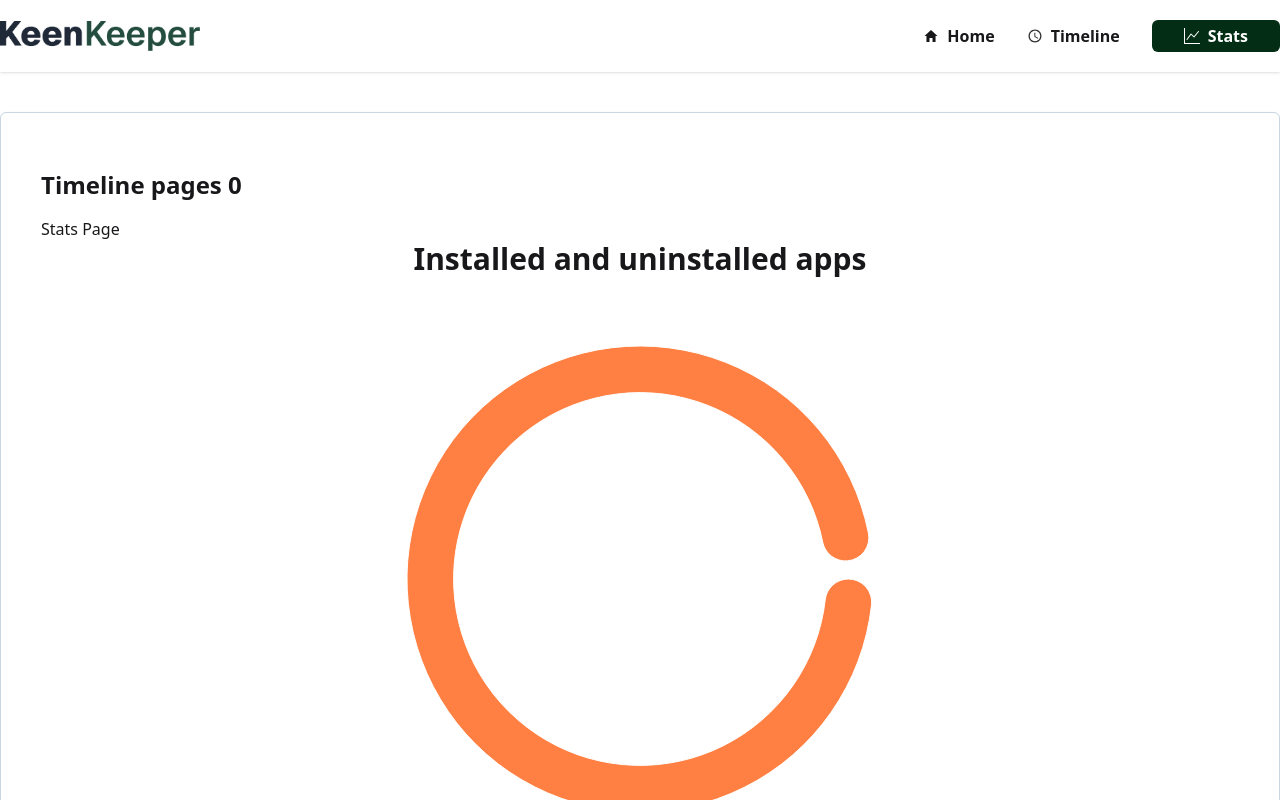
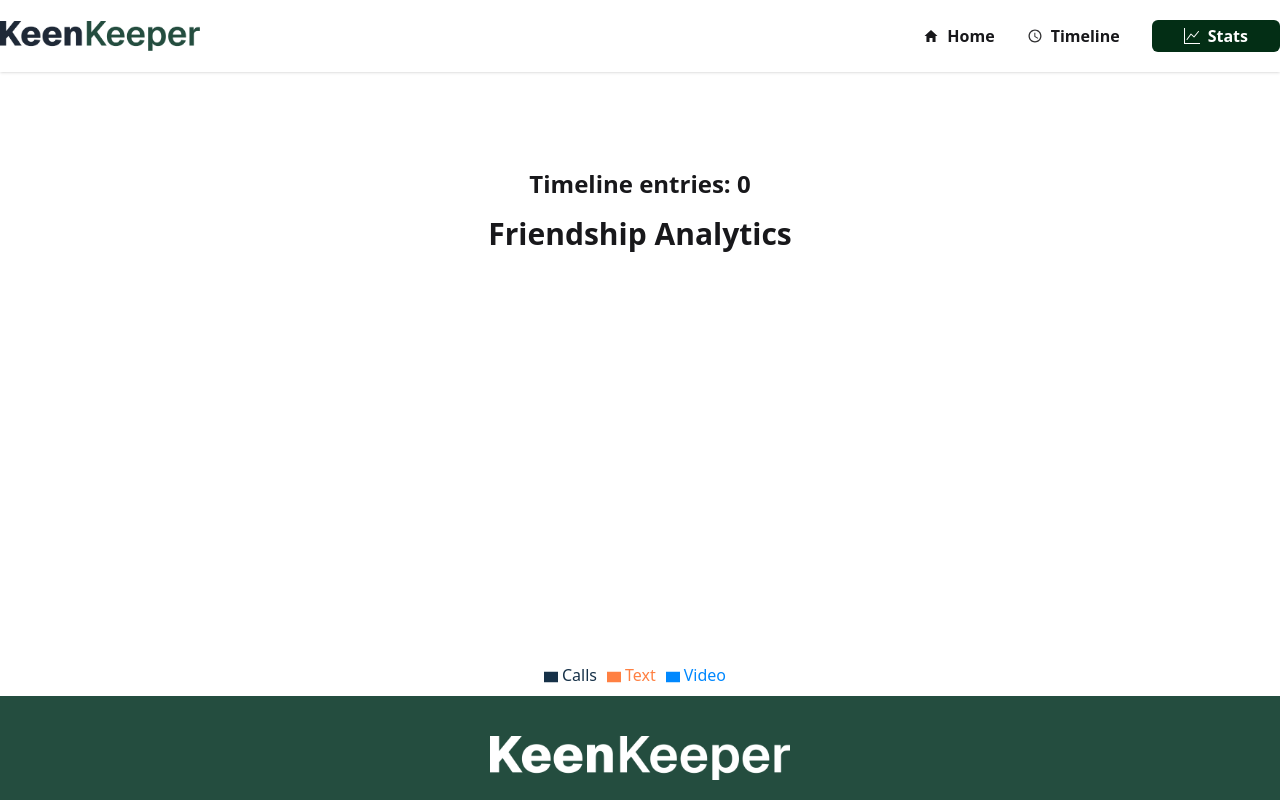
Before and after one commit to dhtanvir/keen-keeper-a7-project, a Next.js app: page /stats in a window 1280 px wide. Shown: the top 800 px of the page. Built offline with nearby package versions, Linux system fonts and the light colour scheme.

Commit message:
error solver

```diff
--- a/src/app/layout.js
+++ b/src/app/layout.js
@@ -24,7 +24,7 @@ export const metadata = {
 export default function RootLayout({ children }) {
   return (
     <html
-      lang="en"
+      lang="en" data-theme="light"
       className={`${geistSans.variable} ${geistMono.variable} h-full antialiased`}
     >
       <body className="min-h-full flex flex-col ">
--- a/src/app/stats/page.jsx
+++ b/src/app/stats/page.jsx
@@ -1,73 +1,69 @@
 "use client";
 import { KeenAppsContext } from "@/context/keen.context";
-import { use, useContext, useEffect, useState } from "react";
-import { Legend, Pie, PieChart, Tooltip } from "recharts";
+import { useContext, useEffect, useState } from "react";
+import { Legend, Pie, PieChart, Tooltip, ResponsiveContainer, Cell } from "recharts";
 
 const StatsPage = () => {
   const [apps, setApps] = useState([]);
-
-  const { timeline, setTimeline } = useContext(KeenAppsContext);
+  const { timeline } = useContext(KeenAppsContext);
 
   useEffect(() => {
     const fetchFriends = async () => {
+      try {
         const res = await fetch("http://localhost:3000/friends.json");
         const data = await res.json();
         setApps(data);
+      } catch (err) {
+        console.error("Error fetching data", err);
+      }
     };
     fetchFriends();
   }, []);
 
-  console.log(apps, "apps stats");
-  console.log(timeline, "timeline stats");
+
+  const counts = (timeline || []).reduce((acc, item) => {
+    const type = item.type.toLowerCase();
+
+    if (type.includes("video")) acc["Video"] = (acc["Video"] || 0) + 1;
+    else if (type.includes("text")) acc["Text"] = (acc["Text"] || 0) + 1;
+    else if (type.includes("call")) acc["Calls"] = (acc["Calls"] || 0) + 1;
+    return acc;
+  }, {});
+
+  const data = [
+    { name: "Calls", value: counts["Calls"] || 0, fill: "#163148" },
+    { name: "Video", value: counts["Video"] || 0, fill: "#0088FE" },
+    { name: "Text", value: counts["Text"] || 0, fill: "#FF8042" },
+  ];
+
+  return (
+    <div className="container mx-auto  py-20">
+      <h1 className="text-2xl font-bold py-4 text-center">
+        Timeline entries: {timeline.length}
+      </h1>
+
+      <div className="w-full" style={{ height: "400px" }}>
+        <h2 className="font-semibold text-3xl mb-10 text-center">
+          Friendship Analytics
+        </h2>
 
 
-  const uninstalledAppsLength = apps.length - timeline.length;
-  // console.log(uninstalledAppsLength, installedApps.length, "uninstalledApps");
-
-  const data = [
-    { name: "timeline", value: timeline.length, fill: "#0088FE" },
-    { name: "Uninstalled", value: uninstalledAppsLength, fill: "#FF8042" },
-  ];
-
-
-  return (
-    <div key={apps.id} className=" my-10 shadow p-10 rounded-md border
-     border-slate-300 container mx-auto">
-      <h1 className="text-2xl font-bold py-4">
-        Timeline pages {timeline.length}
-      </h1>
-      <h1>Stats Page</h1>
-
-      {/* reCh */}
-     <div >
-      <h2 className="font-semibold text-3xl mb-16 text-center">
-        Installed and uninstalled apps
-      </h2>
-      <PieChart
-        style={{
-          width: "100%",
-          maxWidth: "500px",
-          maxHeight: "80vh",
-          margin: "auto",
-          aspectRatio: 1,
-        }}
-        responsive
-      >
+        <ResponsiveContainer >
+          <PieChart>
             <Pie
               data={data}
-          innerRadius="80%"
-          outerRadius="100%"
-          // Corner radius is the rounded edge of each pie slice
-          cornerRadius="50%"
-          fill="#8884d8"
-          // padding angle is the gap between each pie slice
+              innerRadius="70%"
+              outerRadius="90%"
+              cornerRadius={10}
               paddingAngle={5}
               dataKey="value"
               isAnimationActive={true}
-        />
-        <Legend/>
-        <Tooltip/>
+            >
+            </Pie>
+            <Legend />
+            <Tooltip />
           </PieChart>
+        </ResponsiveContainer>
       </div>
     </div>
   );
--- a/src/app/timeline/page.jsx
+++ b/src/app/timeline/page.jsx
@@ -8,22 +8,23 @@ const TimelinePage = () => {
 
   console.log(timeline, " timeline text");
 
+
+
   return (
-    <div className="container mx-auto py-10">
+    <div  className="container mx-auto py-10">
       <div className="bg-white border border-gray-200 rounded-lg shadow-sm px-10">
         <h1 className="text-2xl font-bold py-4">
           Timeline pages {timeline.length}
         </h1>
         <div>
           <div className="py-10 flex flex-col gap-5">
-            {timeline.map((item, index) => (
-              <>
+            {timeline?.map((item , index) => (
+
                 <div key={index}
                   className="bg-white shadow-sm  rounded-lg
                 px-5 py-5 space-y-5"
                 >
                   <div
-
                     className="flex items-center  justify-between"
                   >
                     <div className="flex items-center gap-5 ">
@@ -42,12 +43,15 @@ const TimelinePage = () => {
                         </p>
                       </div>
                     </div>
-                    <button className="btn bg-secondary text-white">
+                    <button
+                      className="btn bg-secondary text-white"
+
+                    >
                       <FaTrash />
                     </button>
                   </div>
                 </div>
-              </>
+
             ))}
           </div>
         </div>
--- a/src/components/app/FriendsToggleButton.jsx
+++ b/src/components/app/FriendsToggleButton.jsx
@@ -15,8 +15,8 @@ const FriendsToggleButton = ({ app }) => {
     toast.success(`${type} is added to timeline!`);
   };
 
-  console.log(setTimeline, "setTimeLine");
-  console.log(timeline, "timeline");
+  // console.log(setTimeline, "setTimeLine");
+  // console.log(timeline, "timeline");
 
   return (
     <div className="grid grid-cols-3 gap-4">
@@ -24,7 +24,7 @@ const FriendsToggleButton = ({ app }) => {
       <button
         onClick={() =>
           handleAction({
-            type: "Call with Sarah ",
+            type: "Calls with Sarah",
             name: app.name,
             icon: <IoCall />,
             date: app.next_due_date,
@@ -46,7 +46,7 @@ const FriendsToggleButton = ({ app }) => {
       <button
         onClick={() =>
           handleAction({
-            type: "text with Sarah ",
+            type: "Text with Sarah ",
             name: app.name,
             icon: <BsChatText />,
             date: app.next_due_date,
@@ -68,7 +68,7 @@ const FriendsToggleButton = ({ app }) => {
       <button
         onClick={() =>
           handleAction({
-            type: "video with Sarah ",
+            type: "Video with Sarah ",
             name: app.name,
             icon: <FaVideo />,
             date: app.next_due_date,
```
Also changed, not shown: src/app/friend-apps/[id]/page.jsx (+3 -4 lines). Lines whose indentation alone changed are shown as unchanged.
